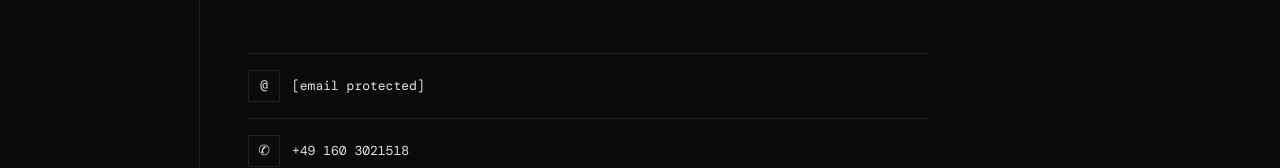
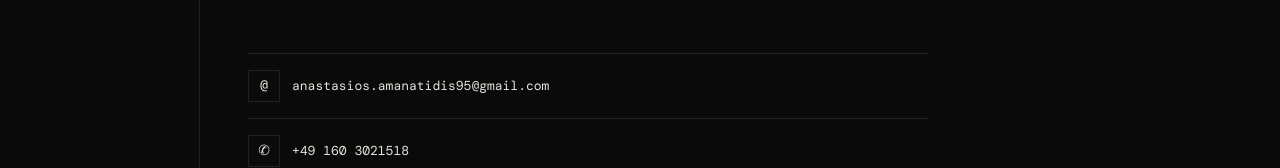
Before and after one commit to anastasios-amanatidis/anastasios-amanatidis.github.io, a plain HTML site: page index.html in a window 1280 px wide. Shown: the part 3112-3280 px from the top of the page. Drawn offline with nearby package versions, Linux system fonts and the light colour scheme; a web font is replaced by a local one.

Commit message:
Update email contact information in index.html

```diff
--- a/index.html
+++ b/index.html
@@ -653,7 +653,7 @@
         <div style="grid-column: 1 / -1;">
           <a href="/cdn-cgi/l/email-protection#92f3fcf3e1e6f3e1fbfde1bcf3fff3fcf3e6fbf6fbe1aba7d2f5fff3fbfebcf1fdff" class="contact-link">
             <span class="contact-link-icon">@</span>
-            <span class="__cf_email__" data-cfemail="294847485a5d485a40465a0748444847485d404d405a101c694e44484045074a4644">[email&#160;protected]</span>
+            anastasios.amanatidis95@gmail.com
           </a>
           <a href="tel:+491603021518" class="contact-link">
             <span class="contact-link-icon">✆</span>
```
